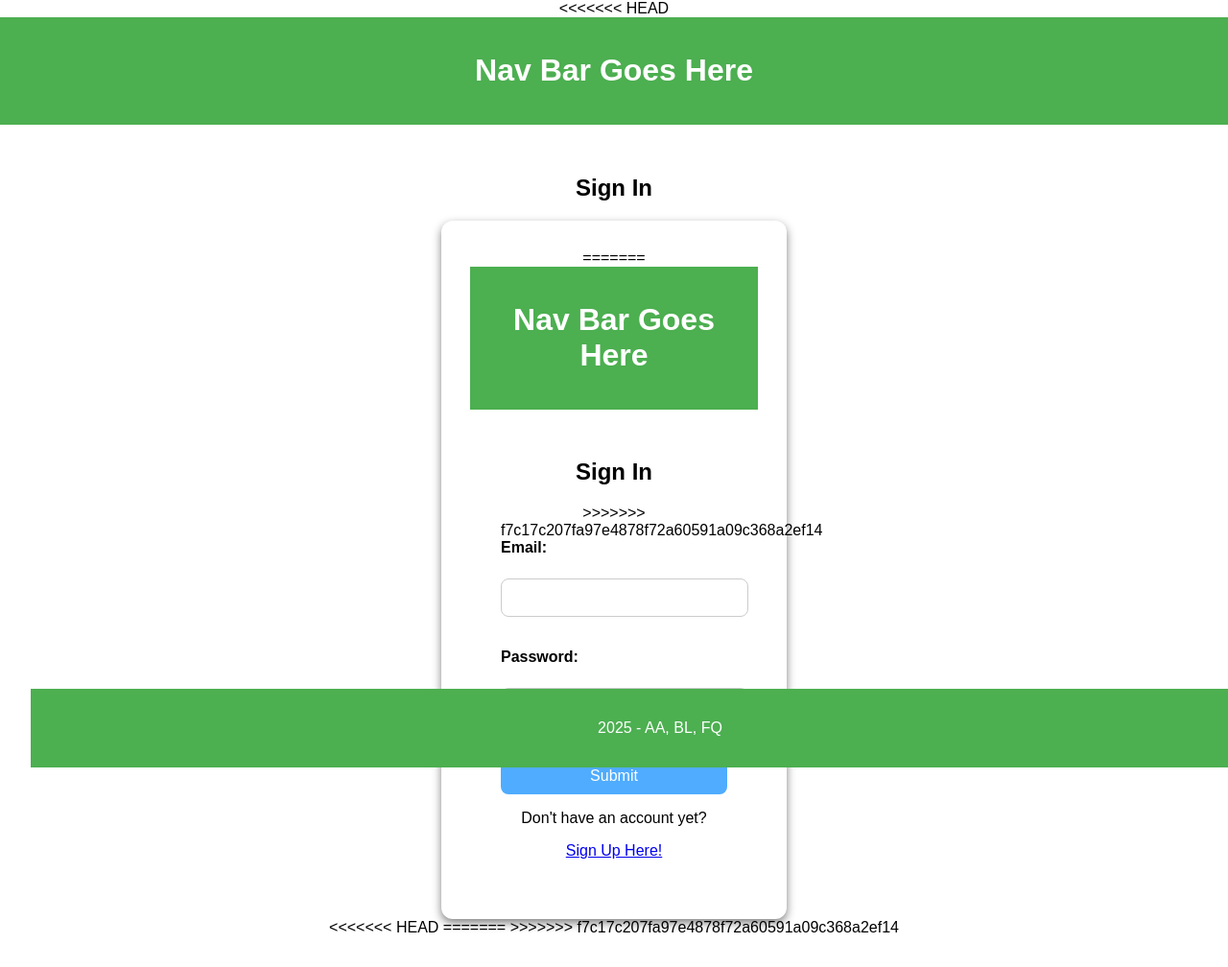
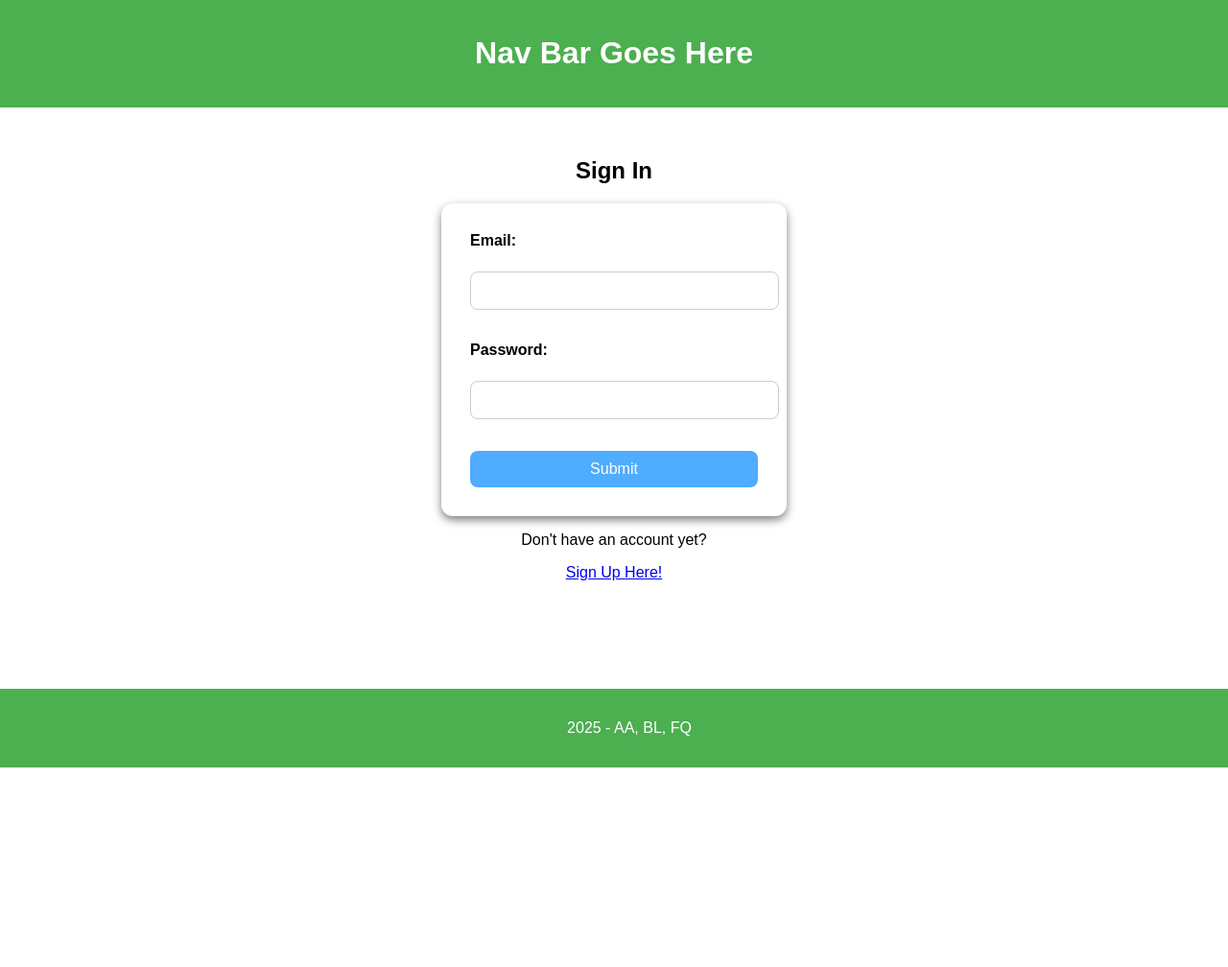
Before and after one commit to andrearcaina/CPS630-Labs, a PHP site: page /pages/signin.php in a window 1280 px wide; the page is wider, and only the part inside the window is pictured. Shown: that part at 96% size. After the commit the page ends 800 px from the top of that part, so only its background shows below. Run offline with PHP 8.4, Linux system fonts and the light colour scheme.

Commit message:
remove merge conflict markers and clean up HTML structure

```diff
--- a/project/iter1&2/pages/signin.php
+++ b/project/iter1&2/pages/signin.php
@@ -4,7 +4,6 @@
     <meta charset="UTF-8">
     <meta name="viewport" content="width=device-width, initial-scale=1.0">
     <title>Sign In Page</title>
-<<<<<<< HEAD
     <link rel="stylesheet" href="../public/styles/general.css">
     <link rel="stylesheet" href="../public/styles/signin.css">
 </head>
@@ -13,17 +12,6 @@
     <main>
         <h2>Sign In</h2>
         <center><form id="signinform">
-=======
-    <link rel="stylesheet" href="./stylesSignUpIn.css">
-</head>
-<body>
-    <header>
-        <h1>Nav Bar Goes Here</h1>
-    </header>
-    <main>
-        <h2>Sign In</h2>
-        <center><form id="signinform" action="" method="post">
->>>>>>> f7c17c207fa97e4878f72a60591a09c368a2ef14
             <label for="email">Email:</label><br>
             <input type="text" id="email" required><br><br>
             <label for="password">Password:</label><br>
@@ -32,37 +20,6 @@
         </form></center>
         <p>Don't have an account yet?</p><a href="./signup.php">Sign Up Here!</a>
     </main>
-<<<<<<< HEAD
     <?php include '../components/footer.php'; ?>
-=======
-    <?php
-    $servername = "localhost";
-    $username = "root";
-    $password = ""; // Default XAMPP password
-    $dbname = "project1";
-
-    $conn = new mysqli($servername, $username, $password, $dbname);
-    if ($conn->connect_error) {
-        die("Connection failed: " . $conn->connect_error);
-    }
-
-    if ($_SERVER["REQUEST_METHOD"] == "POST") {
-        $email = $_POST["email"];
-        $password = $_POST["password"];
-
-        // Execute Query to attempt to attempt to retrieve the user based on email and password provided
-        $sql = "SELECT * FROM USERS WHERE email=$email AND password=$password";
-        $result = mysqli_query($conn, $sql);
-        $row = $result->fetch_assoc();
-
-        if ($row["count"] == 0) {
-            echo "<p>Invalid Credentials. Try again.</p>";
-        }
-        else {
-            echo "<p>Login successful! Welcome!</p>";
-        }
-    }
-    ?>
->>>>>>> f7c17c207fa97e4878f72a60591a09c368a2ef14
 </body>
 </html>
```
